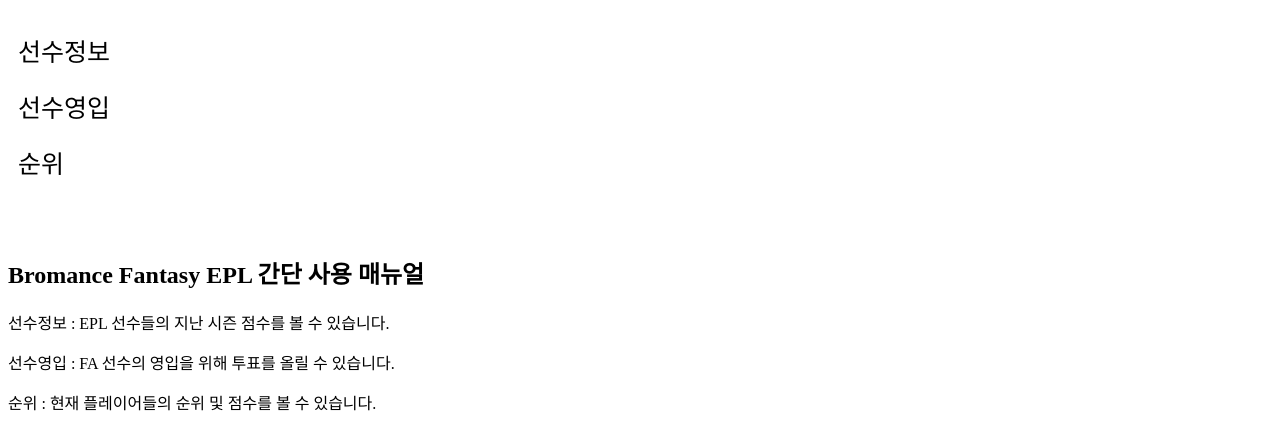
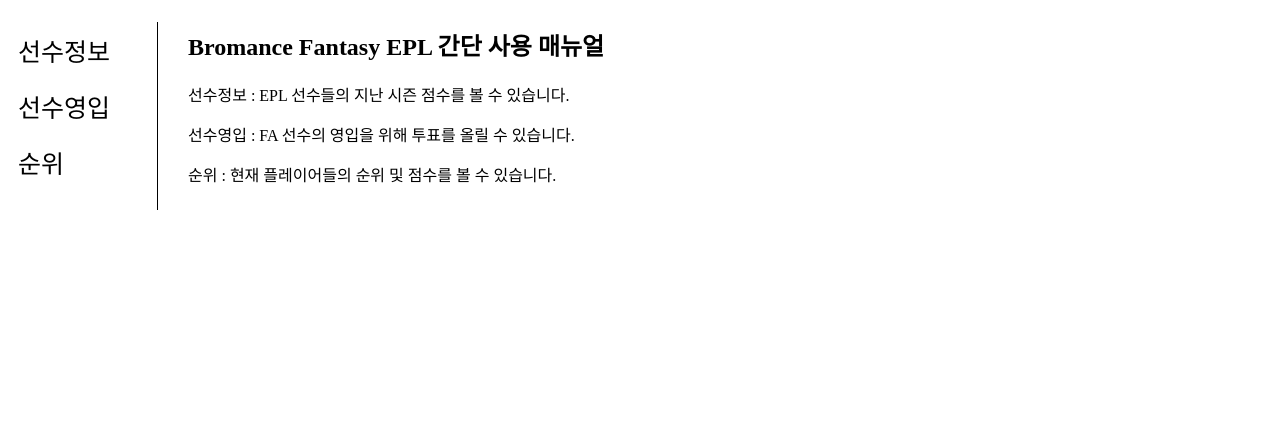
Before and after one commit to kskim625/BFE, a plain HTML site: page index.html in a window 1280 px wide. Shown: the part 362-800 px from the top of the page. Drawn offline with Linux system fonts and the light colour scheme.

Commit message:
index file updated
index file blocks fixed

```diff
--- a/style.css
+++ b/style.css
@@ -12,9 +12,15 @@ h1{
 }
 #list{
   font-size:25px;
+  border-right:1px solid black;
 }
 #grid{
   display:grid;
+  grid-template-columns:150px 1fr;
+}
+#index_explanation{
+  padding:10px;
+  padding-left:30px;
 }
 a{
   color:black;
```
